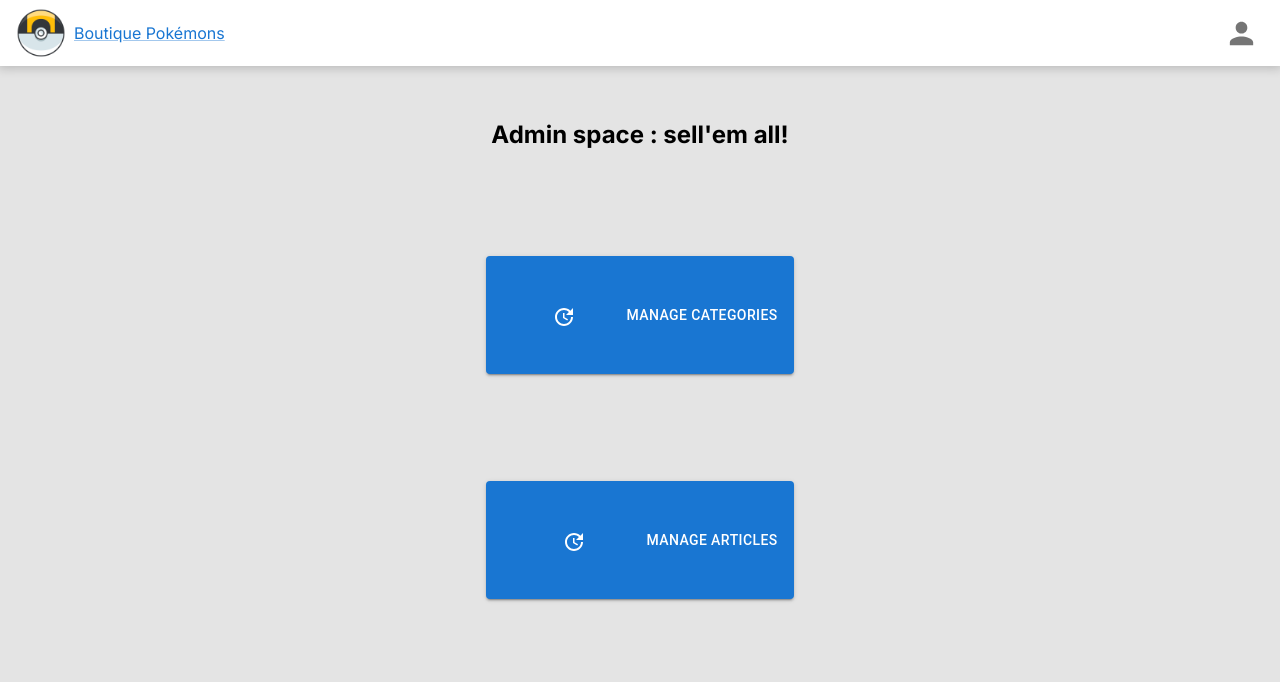
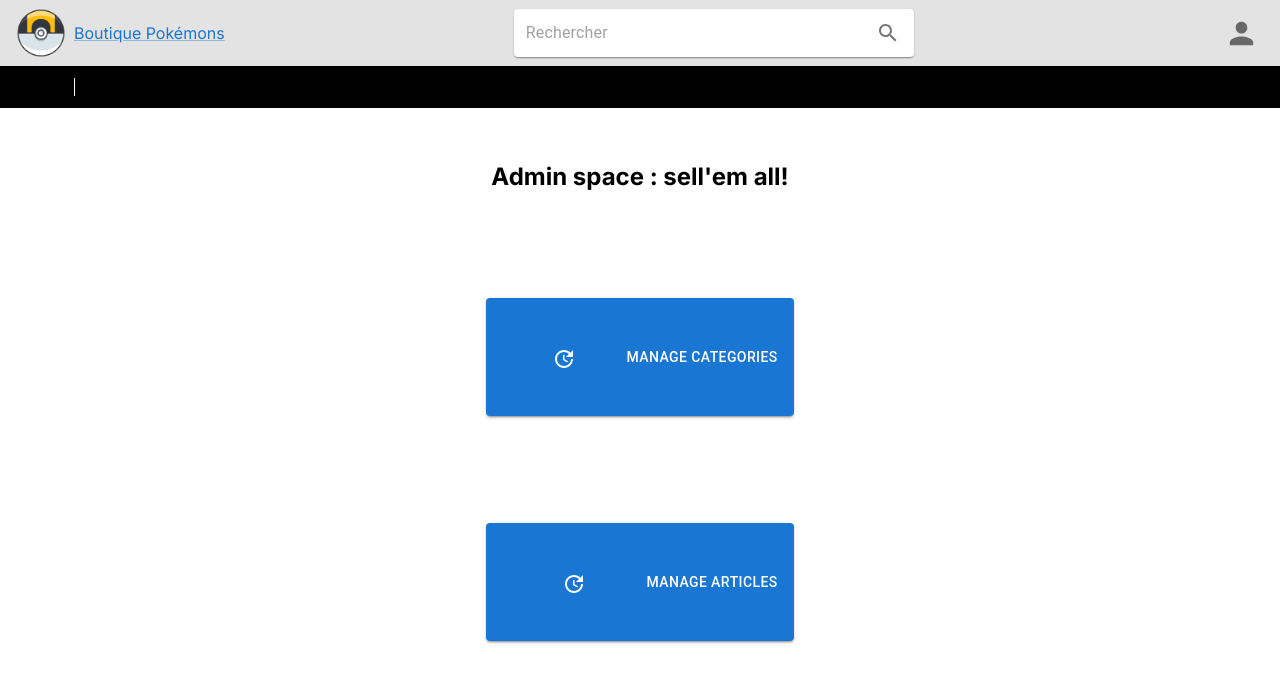
Before and after one commit to DieumegardGregory/c2wk-front, a Next.js app: page /admin in a window 1280 px wide. Shown: the top 682 px of the page. Built offline with nearby package versions, Linux system fonts and the light colour scheme; no server answers.

Commit message:
FIX UI design

```diff
--- a/src/app/components/header.tsx
+++ b/src/app/components/header.tsx
@@ -6,6 +6,7 @@ import ShoppingCartOutlinedIcon from "@mui/icons-material/ShoppingCartOutlined";
 import Logo from "../../../assets/Ultra_Ball_icon.png";
 import AccountMenu from "./menuAccount";
 import { useRouter, usePathname } from "next/navigation";
+import CustomizedInputBase from "./searchbar";
 
 export default function Header() {
   const router = useRouter();
@@ -18,18 +19,19 @@ export default function Header() {
           <p>Boutique Pokémons</p>
         </Link>
       </Grid>
+      <CustomizedInputBase />
       <Grid className={styles.header_icons_container}>
         <Grid sx={{ cursor: "pointer" }}>
           <AccountMenu />
         </Grid>
-        {(pathname.includes('admin') || pathname.includes('connexion')) ? null :
+        {pathname.includes("admin") || pathname.includes("connexion") ? null : (
           <>
             <Divider orientation="vertical" flexItem />
             <Button type="button" onClick={() => router.push("/panier")}>
               <ShoppingCartOutlinedIcon fontSize="large" />
             </Button>
           </>
-        }
+        )}
       </Grid>
     </header>
   );
--- /dev/null
+++ b/src/app/components/navbar.tsx
@@ -0,0 +1,29 @@
+"use client";
+
+import { Divider, Grid, Link, Typography } from "@mui/material";
+import styles from "../page.module.css";
+
+import { useRouter } from "next/navigation";
+
+export default function Navbar() {
+  const router = useRouter();
+
+  return (
+    <nav className={styles.navbar}>
+      <Grid
+        container
+        flexDirection="row"
+        gap="5px"
+        alignItems="center"
+        padding={1}
+      >
+        <Typography>Promos</Typography>
+        <Divider
+          sx={{ height: 18, m: 0.5, borderColor: "white" }}
+          orientation="vertical"
+        />
+        <Typography>Nouveautés</Typography>
+      </Grid>
+    </nav>
+  );
+}
--- /dev/null
+++ b/src/app/components/searchbar.tsx
@@ -0,0 +1,26 @@
+import * as React from "react";
+import Paper from "@mui/material/Paper";
+import InputBase from "@mui/material/InputBase";
+import Divider from "@mui/material/Divider";
+import IconButton from "@mui/material/IconButton";
+import MenuIcon from "@mui/icons-material/Menu";
+import SearchIcon from "@mui/icons-material/Search";
+import DirectionsIcon from "@mui/icons-material/Directions";
+
+export default function CustomizedInputBase() {
+  return (
+    <Paper
+      component="form"
+      sx={{ p: "2px 4px", display: "flex", alignItems: "center", width: 400 }}
+    >
+      <InputBase
+        sx={{ ml: 1, flex: 1 }}
+        placeholder="Rechercher"
+        inputProps={{ "aria-label": "search google maps" }}
+      />
+      <IconButton type="button" sx={{ p: "10px" }} aria-label="search">
+        <SearchIcon />
+      </IconButton>
+    </Paper>
+  );
+}
--- a/src/app/globals.css
+++ b/src/app/globals.css
@@ -84,7 +84,7 @@ body {
   max-width: 100vw;
   overflow-x: hidden;
   height: calc(100vh - 67px);
-  background-color: #e4e4e4;
+  background-color: #ffffff;
 }
 
 a {
--- a/src/app/layout.tsx
+++ b/src/app/layout.tsx
@@ -4,7 +4,7 @@ import { Providers } from "./providers";
 import "./globals.css";
 import styles from "./page.module.css";
 import Header from "./components/header";
-import Sidebar from "./components/sidebar";
+import Navbar from "./components/navbar";
 
 const inter = Inter({ subsets: ["latin"] });
 
@@ -21,12 +21,11 @@ export default function RootLayout({
   return (
     <html lang="fr">
       <body className={inter.className}>
-
         <Providers>
-        <Header />
+          <Header />
+          <Navbar />
           {children}
         </Providers>
-
       </body>
     </html>
   );
--- a/src/app/page.module.css
+++ b/src/app/page.module.css
@@ -79,7 +79,7 @@
   justify-content: space-between;
   padding: 8px 16px 8px 16px;
   width: 100%;
-  background-color: #fff;
+  background-color: #e3e3e3;
   box-shadow:0px 0px 10px 2px rgba(0, 0, 0, 0.2);
   color: black;
 }
@@ -101,14 +101,23 @@
   font-size: 22px;
 }
 
+.navbar {
+  background-color: black;
+  width: 100%;
+}
+
 .sidebar {
   display: flex;
   padding-left: 32px;
   height: 700px;
-  width: 15%;
-  background-color: rgb(255, 217, 0);
+  background-color: white;
   color: black;
   padding-top: 32px;
+}
+
+.sidebar_title {
+  font-size: 18px;
+  white-space: nowrap;
 }
 
 .formlogin_section {
```
Also changed, not shown: src/app/components/sidebar.tsx (+33 -9 lines), src/app/interfaces/category-interface.tsx (added, +9 -0 lines), src/app/interfaces/product-interface.tsx (+7 -0 lines), src/app/page.tsx (+51 -20 lines).
